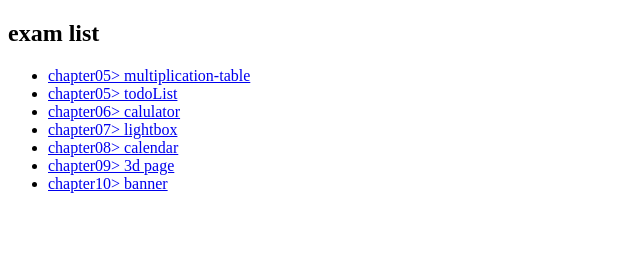
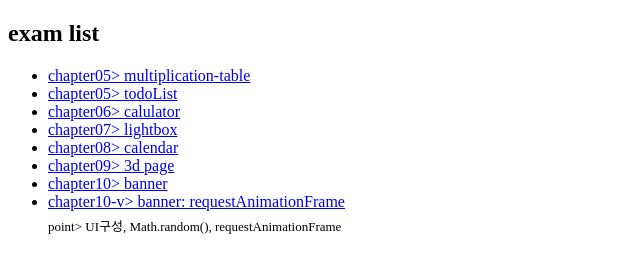
Before and after one commit to mz-hanb/js-study-book-projectbook, a plain HTML site: page index.html in a window 1280 px wide. Shown: the whole page, without its empty margins (0-640 px from the left). Drawn offline with nearby package versions, Linux system fonts and the light colour scheme.

Commit message:
modify chapter10-v2> fix bug

```diff
--- a/chapter10-v2/js/bannerMain.js
+++ b/chapter10-v2/js/bannerMain.js
@@ -1,9 +1,10 @@
 
 
 var bannerWrap = document.getElementById('banner-wrap');
-var banner = banner(document.getElementById('banner'), './assets/bgm.mp3');
 var btnToggleBannerClose = document.getElementById('btn-toggle-banner-close');
 var doOpen = true;
+
+var banner = banner(document.getElementById('banner'), './assets/bgm.mp3');
 
 btnToggleBannerClose.addEventListener('click', function(){
   doOpen = !doOpen;
--- a/chapter10-v2/scss/style.scss
+++ b/chapter10-v2/scss/style.scss
@@ -49,12 +49,14 @@ body{
 
   .btn-toggle-bgm{
     position: absolute;
+    z-index: 1;
     margin: 5px;
     bottom: 0;
     width: 32px;
     height: 28px;
     text-indent: -9999px;
-    background: url(../imgs/sound_false.png) no-repeat;
+    // background: url(../imgs/sound_false.png) no-repeat;
+
   }
 
   .balloon{
--- a/index.html
+++ b/index.html
@@ -6,8 +6,18 @@
   <meta http-equiv="X-UA-Compatible" content="ie=edge">
   <title>javascript> study> book</title>
   <style>
+    html{
+      font-size: 10px;
+    }
+    body{
+      font-size: 1.6rem;
+    }
     [v-cloak]{
       display: none;
+    }
+    .desc{
+      margin-top: .5rem;
+      font-size: 1.3rem;
     }
   </style>
 </head>
@@ -15,7 +25,10 @@
   <div id="app" v-cloak>
     <h2>exam list</h2>
     <ul>
-      <li v-for="exam in examList"><a v-bind:href="urlPrefix + exam.url" target="_blank">{{ exam.title }}</a></li>
+      <li v-for="exam in examList">
+        <a v-bind:href="urlPrefix + exam.url" target="_blank">{{ exam.title }}</a>
+        <div v-if="exam.desc" class="desc">{{exam.desc}}</div>
+      </li>
     </ul>
   </div>
 <script src="https://unpkg.com/vue"></script>
@@ -31,7 +44,8 @@
         {title: 'chapter07> lightbox', url: 'chapter07/'},
         {title: 'chapter08> calendar', url: 'chapter08/'},
         {title: 'chapter09> 3d page', url: 'chapter09/'},
-        {title: 'chapter10> banner', url: 'chapter10/'}
+        {title: 'chapter10> banner', url: 'chapter10/'},
+        {title: 'chapter10-v> banner: requestAnimationFrame', url: 'chapter10-v2/', desc: 'point> UI구성, Math.random(), requestAnimationFrame'},
       ]
     }
   })
```
Also changed, not shown: chapter10-v2/index.html (+1 -1 lines), chapter10-v2/js/banner.js (+15 -14 lines), chapter10-v2/css/style.css, 1 other file.
